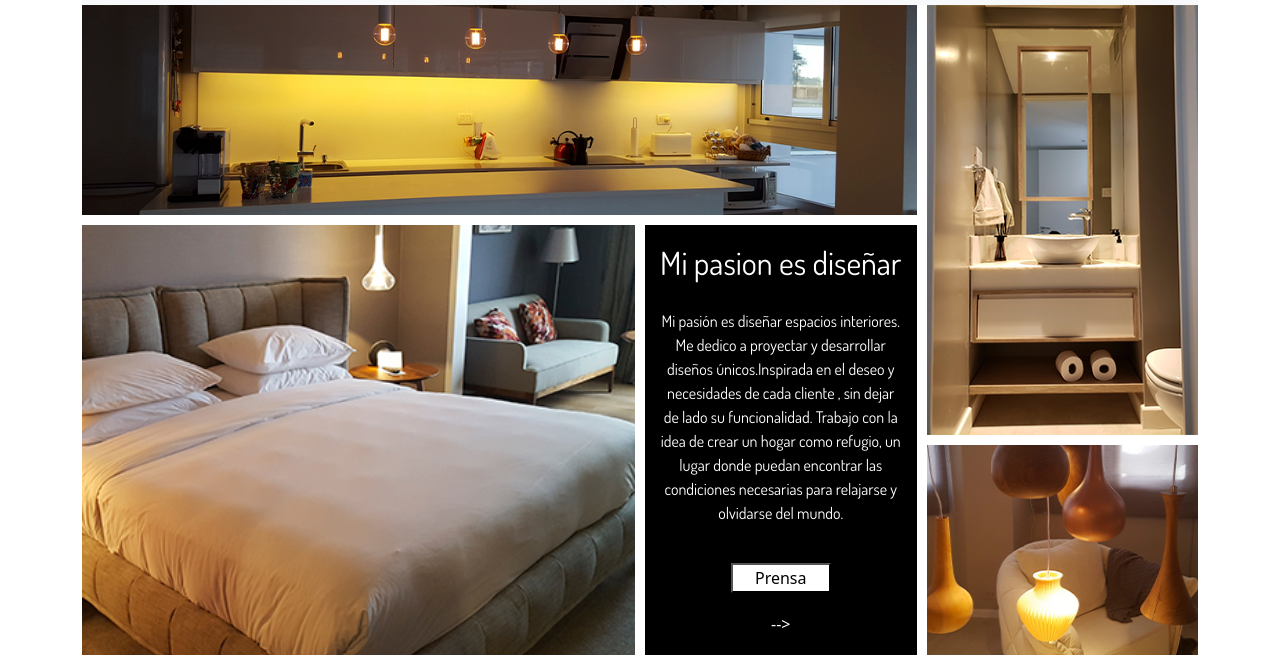
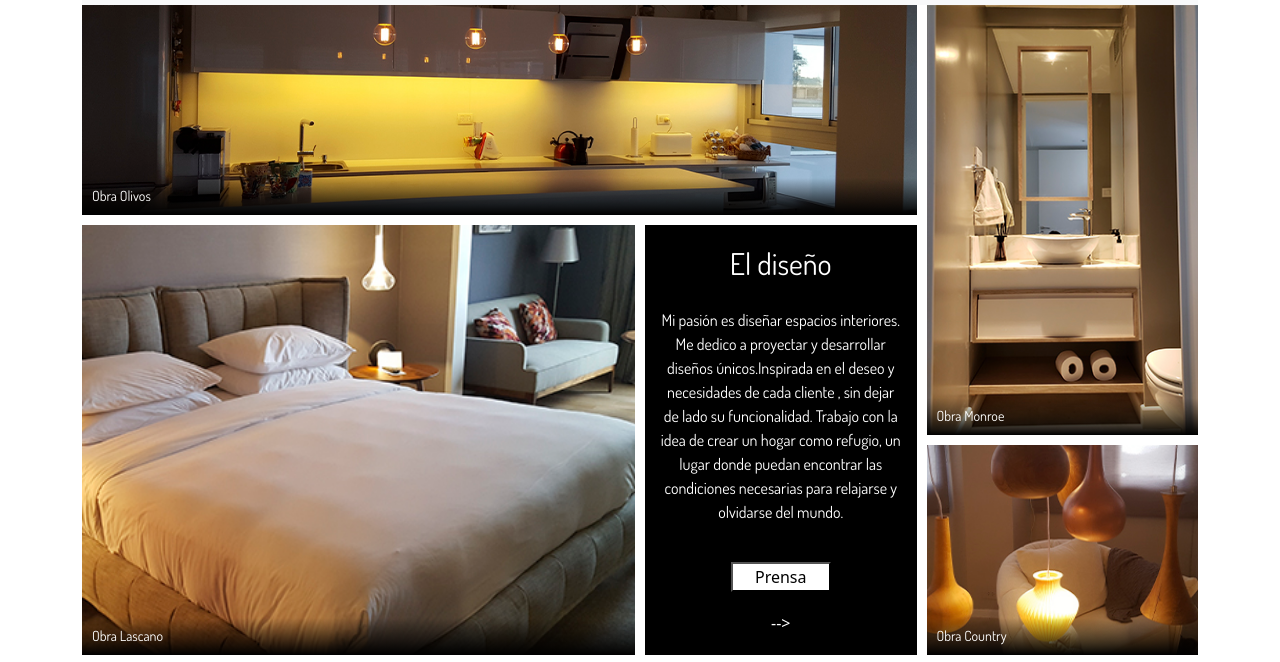
Before and after one commit to MarceloTyrkiel/proyectofinal, a plain HTML site: page views/proyectos.html in a window 1280 px wide. Shown: the part 51-713 px from the top of the page. Drawn offline with nearby package versions, Linux system fonts and the light colour scheme; a web font is replaced by a local one.

Commit message:
Finalizando el proyecto

```diff
--- a/scss/main.scss
+++ b/scss/main.scss
@@ -31,6 +31,17 @@ body {
         padding-left: 10px;
       }
     }
+  }
+  .tituloindex{
+    position:relative;
+  }
+  .titulo{
+    position: absolute;
+    bottom: 0;
+    color: white;
+    font-family: $dosis;
+    font-size: 20px;
+    padding-left: 20px;
   }
   .containercarousel {
     height: 87vh;
@@ -179,10 +190,24 @@ body {
     grid-template-columns: repeat(4,1fr);
     grid-auto-rows: 210px;
     gap:10px;
+    .galeria{
+      position: relative;
+    }
     .imagen{
       width: 100%;
       height: 100%;
       object-fit: cover;
+    }
+    .imagentitulo{
+      font-size: 14px;
+      position: absolute;
+      bottom: 0;
+      color: white;
+      background: linear-gradient(rgba(255,255,255,0),rgba(0,0,0,1));
+      width: 100%;
+      margin: 0;
+      padding: 10px;
+      font-family: $dosis;
     }
     .galeria:nth-child(1) {
       grid-column-start: span 3;
@@ -218,9 +243,10 @@ body {
           width: 90%;
           text-align: center;
         }
-        .titulo {
+        .titulotexto {
           font-family: $dosis;
           text-align: center;
+          font-size: 30px;
         }
         .boton {
           width: 100px;
@@ -235,9 +261,6 @@ body {
           color: black;
           text-decoration: none;
         }
-
-
-
     }
   }
   // PRENSA
--- a/views/proyectos.html
+++ b/views/proyectos.html
@@ -47,18 +47,22 @@
         <div id="grilla">
             <div class="galeria">
                 <img class="imagen" src="../assets/img/foto14.jpg" alt="Cocina Olivos">
+                <h2 class="imagentitulo">Obra Olivos</h2>
             </div>
             <div class="galeria">
                 <img class="imagen" src="../assets/img/foto16.jpg" alt="Baño Monroe">
+                <h2 class="imagentitulo">Obra Monroe</h2>
             </div>
             <div class="galeria">
                 <img class="imagen" src="../assets/img/foto5.jpg" alt="Dormitorio Lascano">
+                <h2 class="imagentitulo">Obra Lascano</h2>
             </div>
             <div class="galeria">
                 <img class="imagen" src="../assets/img/foto10.jpg" alt="Estar country">
+                <h2 class="imagentitulo">Obra Country</h2>
             </div>
             <div class="texto1">
-                <h2 class="titulo">Mi pasion es diseñar</h2>
+                <h1 class="titulotexto">El diseño</h1>
                 <article class="texto">
                     Mi pasión es diseñar espacios interiores. Me dedico a proyectar y desarrollar diseños únicos.Inspirada en el deseo y necesidades de cada cliente , sin dejar de lado su funcionalidad. Trabajo con la idea de crear un hogar como refugio, un lugar donde puedan encontrar las condiciones necesarias para relajarse y olvidarse del mundo.
                 </article>
```
Also changed, not shown: index.html (+7 -4 lines), views/contacto.html (+2 -2 lines), views/quiensoy.html (+6 -5 lines), assets/img/cocina1.jpg (deleted), assets/img/foto2.jpg (deleted), assets/img/foto3.jpg (deleted), assets/img/oldlogo.jpg (deleted), assets/img/piedras.JPG (deleted), assets/img/textura.jpg (deleted), assets/img/titulos/clarin600x500.jpg (deleted), assets/img/titulos/oldclarin.jpg (deleted), readme.txt (added), scss/main.css, 1 other file.
